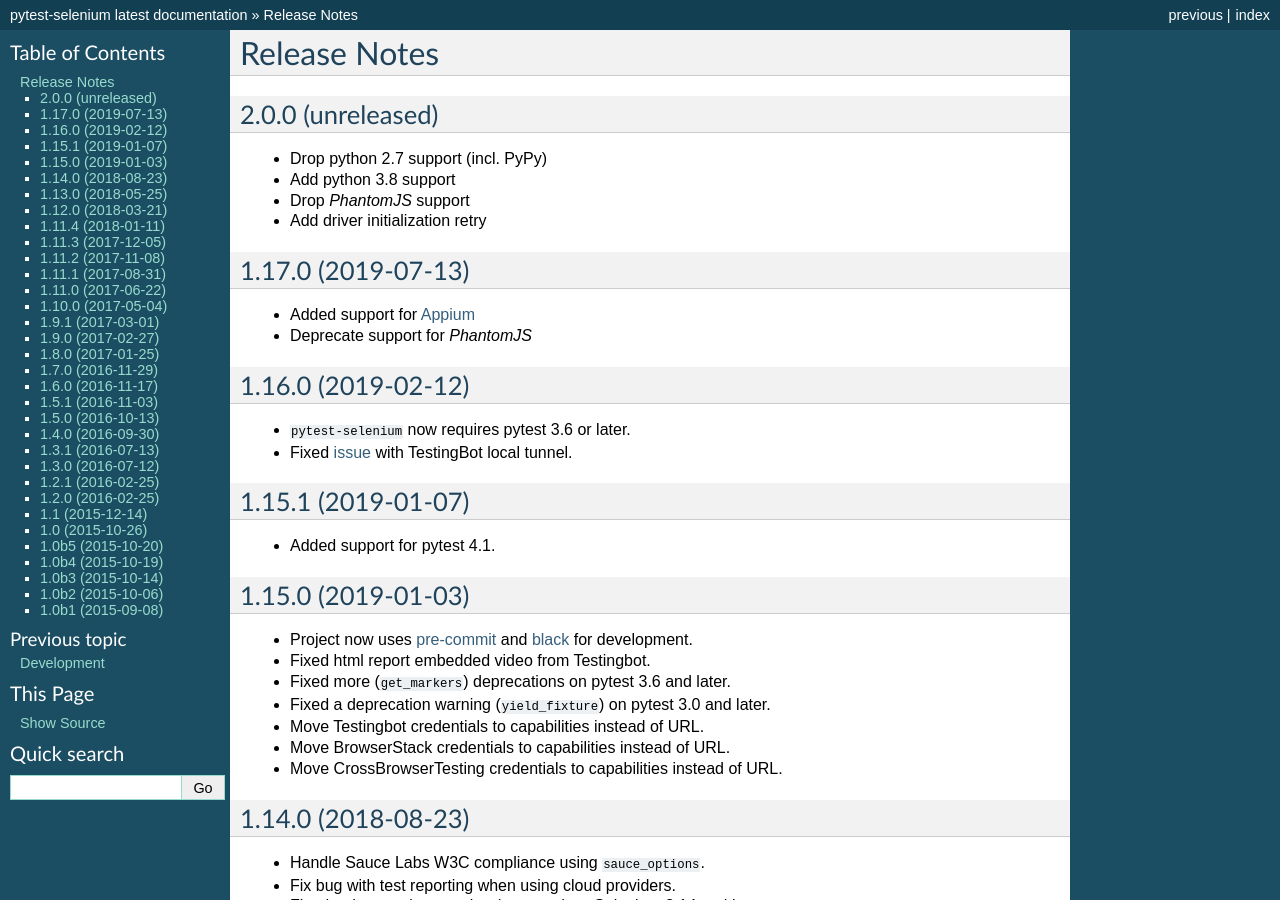
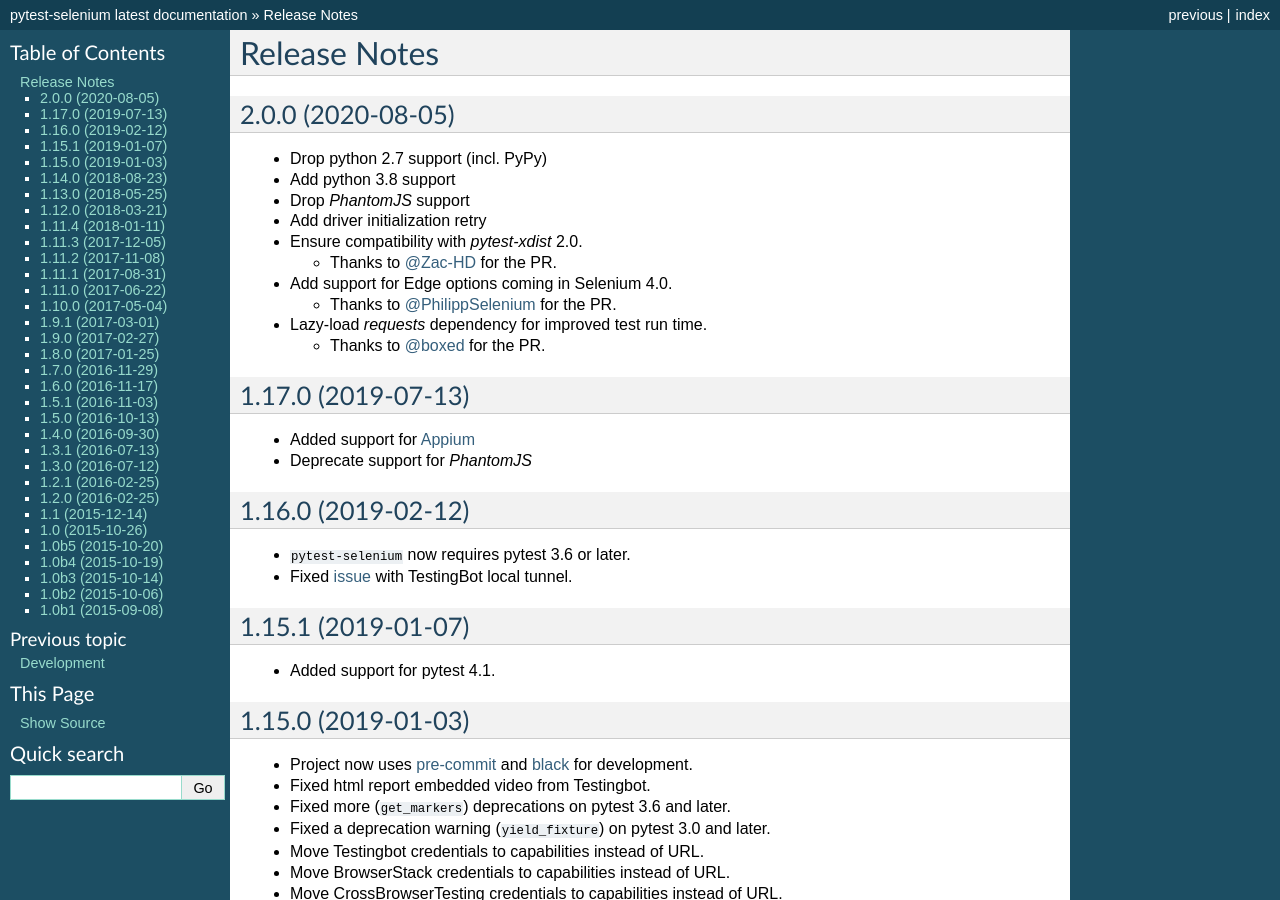
Before and after one commit to pytest-dev/pytest-selenium, a Sphinx documentation site: the page built from docs/news.rst, in a window 1280 px wide and 900 px high. Built offline with Sphinx 7.4.7, drawn with Linux system fonts in a browser that asks for light colours.

Commit message:
Release v2.0.0 (#250)

```diff
--- a/docs/news.rst
+++ b/docs/news.rst
@@ -1,7 +1,7 @@
 Release Notes
 =============
 
-2.0.0 (unreleased)
+2.0.0 (2020-08-05)
 ------------------
 
 * Drop python 2.7 support (incl. PyPy)
@@ -12,6 +12,17 @@
 
 * Add driver initialization retry
 
+* Ensure compatibility with `pytest-xdist` 2.0.
+
+  * Thanks to `@Zac-HD <https://github.com/Zac-HD>`_ for the PR.
+
+* Add support for Edge options coming in Selenium 4.0.
+
+  * Thanks to `@PhilippSelenium <https://github.com/PhilippSelenium>`_ for the PR.
+
+* Lazy-load `requests` dependency for improved test run time.
+
+  * Thanks to `@boxed <https://github.com/boxed>`_ for the PR.
 
 1.17.0 (2019-07-13)
 -------------------
```
